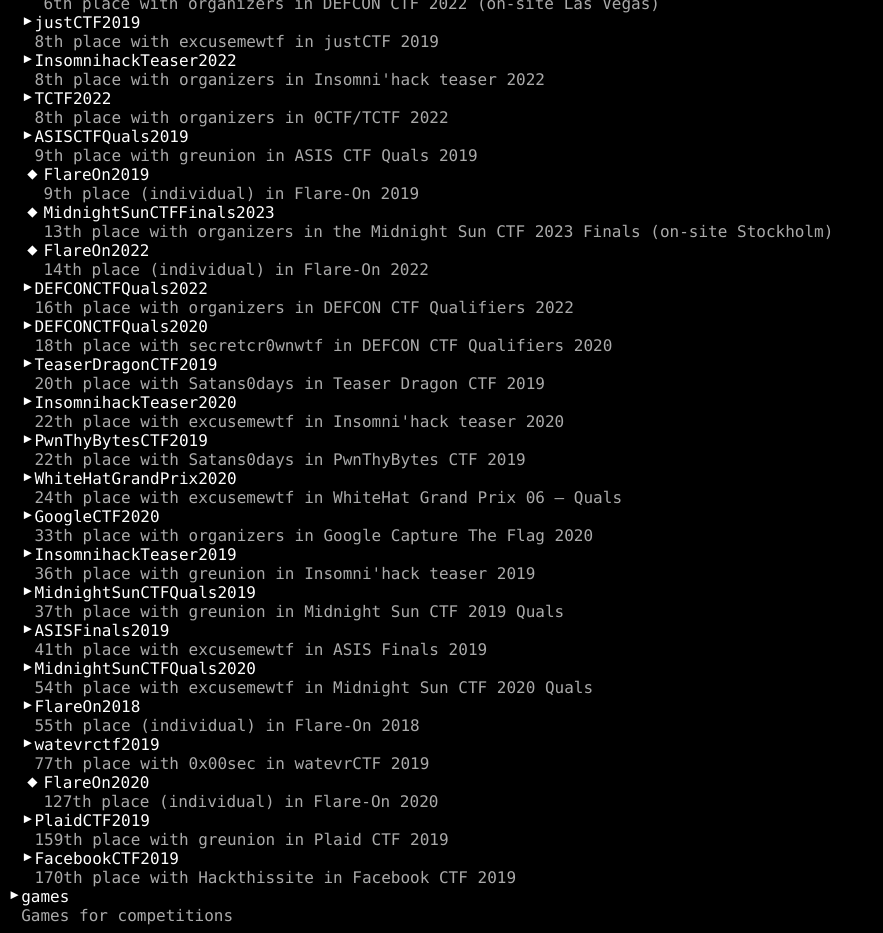
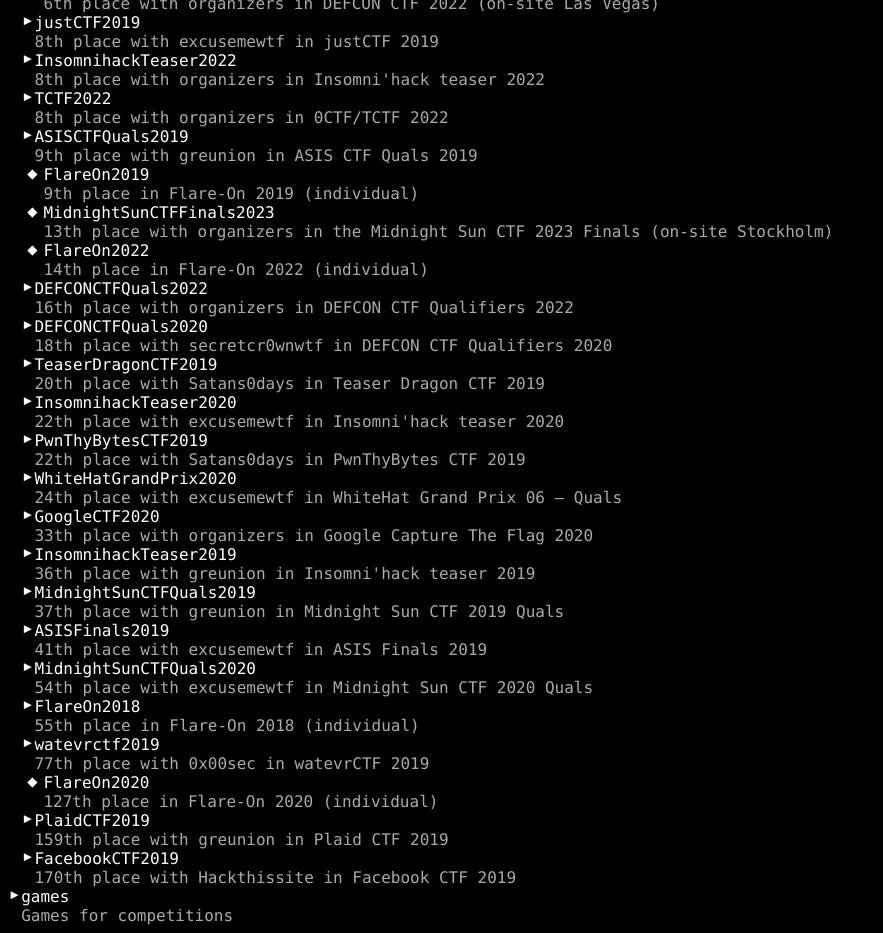
Before and after one commit to Pusty/pusty.github.io, a plain HTML site: page archive.html in a window 1280 px wide. Shown: the part 1344-2277 px from the top of the page, without its empty margins (0-883 px from the left). Drawn offline with Linux system fonts and the light colour scheme.

Commit message:
Update archive.html

```diff
--- a/archive.html
+++ b/archive.html
@@ -395,7 +395,7 @@
             ]}
         ]},
 
-       {title:"FlareOn2018", date: "24/08/18", rank: 55, description: '55th place (individual) in Flare-On 2018',  content: [
+       {title:"FlareOn2018", date: "24/08/18", rank: 55, description: '55th place in Flare-On 2018 (individual)',  content: [
             {title:"Minesweeper Championship Registration", description: 'JAR Password Extraction',  content: [
             "<a href='https://github.com/Pusty/writeups/blob/master/FlareOn2018/challenge1.md' style='color: inherit;'>README.md</a>"
             ]},
@@ -435,13 +435,13 @@
             "<a href='https://0x00sec.org/t/writeup-flare-on-2018/10502?u=leeky' style='color: inherit;'>Collected as a single article</a>"
         ]},
 
-         {title:"FlareOn2019", date: "16/08/19", rank: 9, description: '9th place (individual) in Flare-On 2019',  content: [
+         {title:"FlareOn2019", date: "16/08/19", rank: 9, description: '9th place in Flare-On 2019 (individual)',  content: [
          ]},
 
          {title:"ECSC2019", date: "08/10/19", rank: 4, description: '4th place with Team Germany in the EUROPEAN CYBER SECURITY CHALLENGE 2019 (on-site Bucharest)',  content: [
          ]},
 
-         {title:"FlareOn2020", date: "11/09/20", rank: 127, description: '127th place (individual) in Flare-On 2020',  content: [
+         {title:"FlareOn2020", date: "11/09/20", rank: 127, description: '127th place in Flare-On 2020 (individual)',  content: [
          ]},
 
 	 {title:"GoogleCTF2020", date: "22/08/20", rank: 33, description: '33th place with organizers in Google Capture The Flag 2020',  content: [
@@ -581,7 +581,7 @@
             "<a href='https://github.com/Pusty/writeups/tree/master/MidnightSunCTFQuals2023#unreal' style='color: inherit;'>README.md</a>"
             ]}
         ]},
-         {title:"FlareOn2022", date: "30/09/22", rank: 14, description: '14th place (individual) in Flare-On 2022',  content: [
+         {title:"FlareOn2022", date: "30/09/22", rank: 14, description: '14th place in Flare-On 2022 (individual)',  content: [
          ]},
         {title:"DEFCONCTFQuals2023", date: "27/05/23", rank: 3, description: '3rd place with orgakraut in DEFCON CTF Qualifiers 2023',  content: [
             {title:"kkkkklik", description: 'Visual Basic 6 Reversing',  content: [
```
